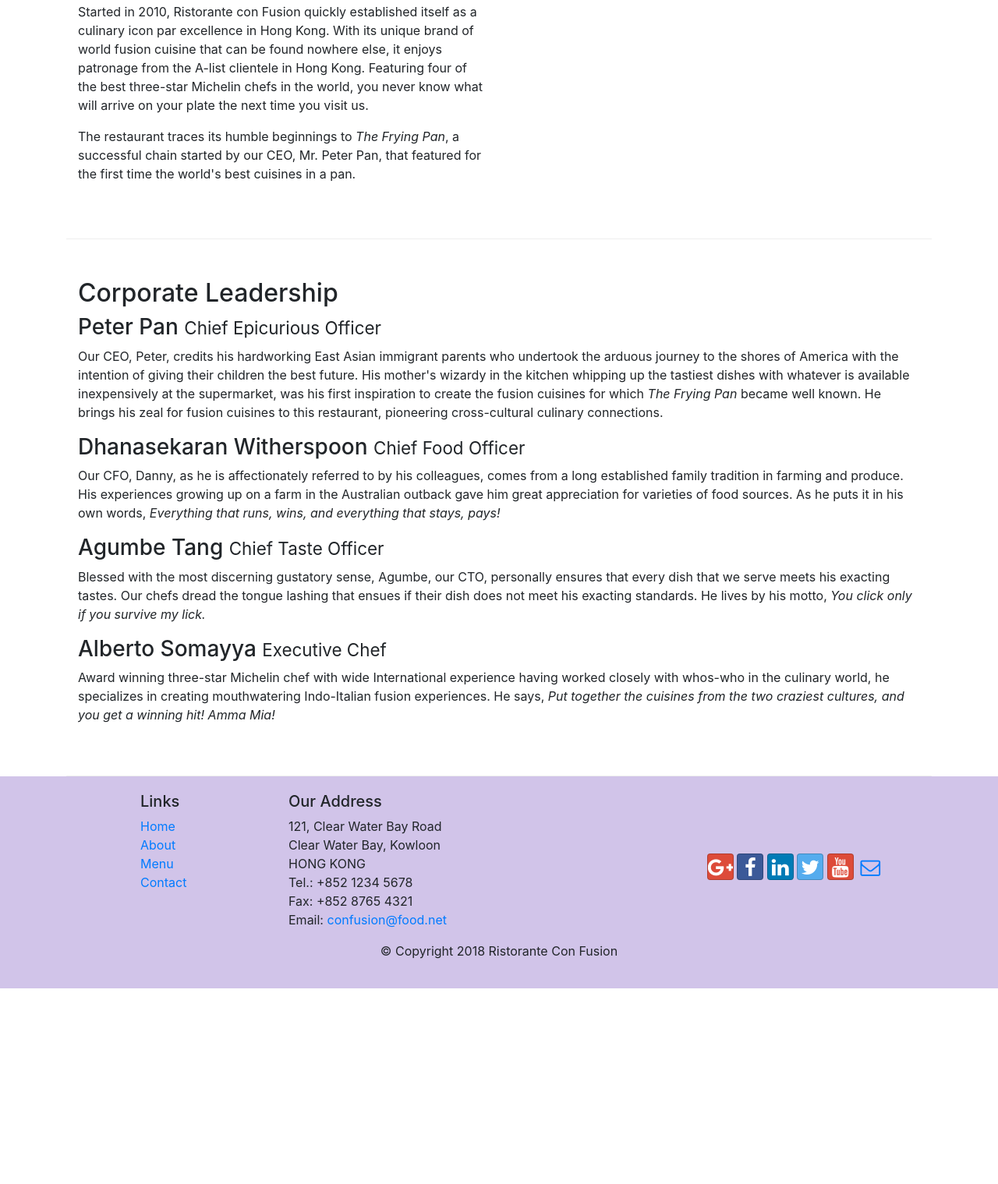
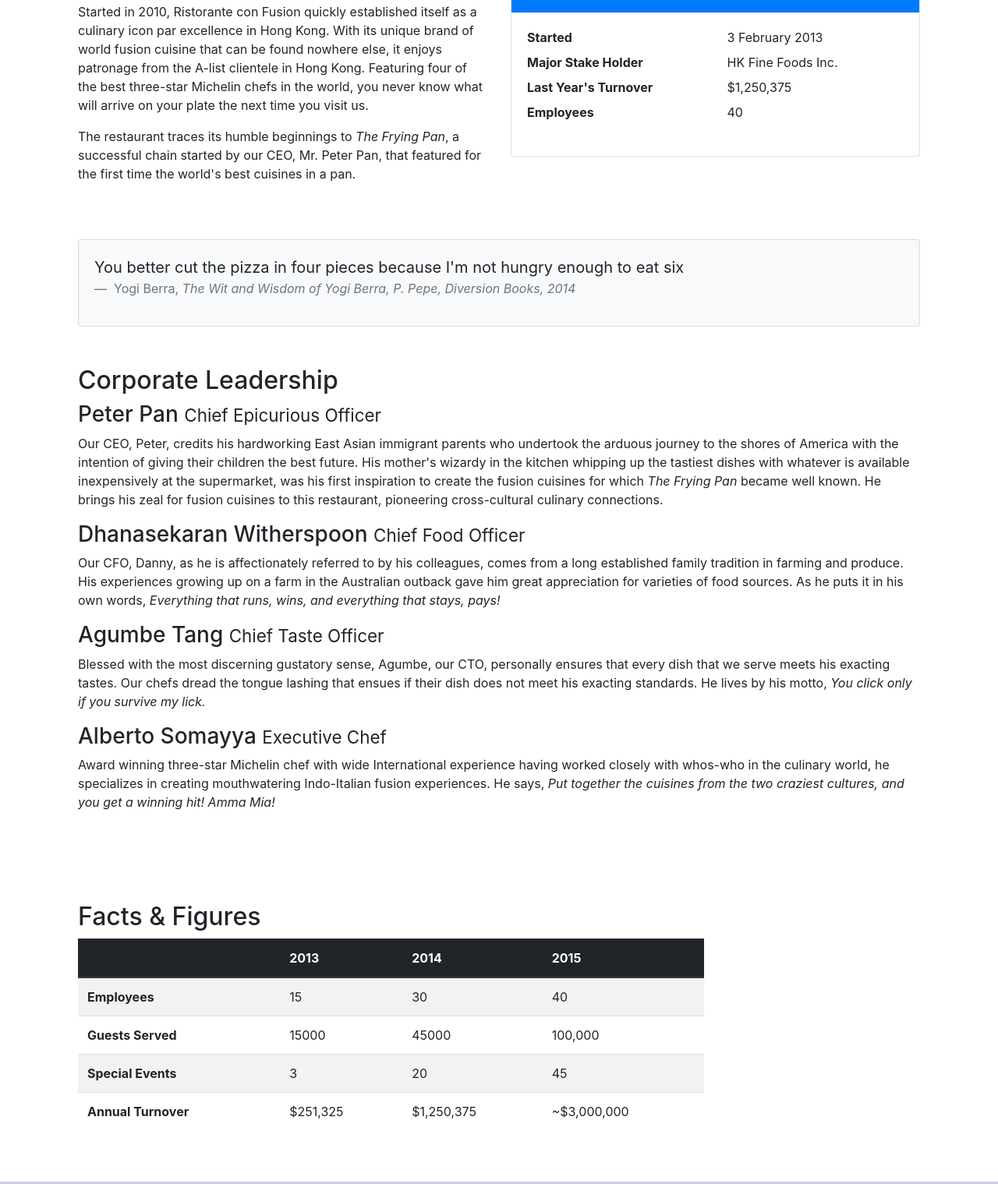
Before and after one commit to shubhampatil5/ConFusion, a website: page aboutus.html in a window 1280 px wide. Shown: the part 558-2077 px from the top of the page at 78% size. Before the commit the page ends 1826 px from the top, so only its background shows below. Drawn offline with nearby package versions, Linux system fonts and the light colour scheme.

Commit message:
Tables and Cards

```diff
--- a/aboutus.html
+++ b/aboutus.html
@@ -29,7 +29,7 @@
                         <li class="nav-item "><a class="nav-link" href="./index.html"><span class="fa fa-home fa-lg"></span> Home</a></li>
                         <li class="nav-item active"><a class="nav-link" href="./aboutus.html"><span class="fa fa-info fa-lg"></span> About</a></li>
                         <li class="nav-item"><a class="nav-link" href="#"><span class="fa fa-list fa-lg"></span> Menu</a></li>
-                        <li class="nav-item"><a class="nav-link" href="#"><span class="fa fa-address-card fa-lg"></span> Contact</a></li>
+                        <li class="nav-item"><a class="nav-link" href="./contactus.html"><span class="fa fa-address-card fa-lg"></span> Contact</a></li>
                     </ul>
                 </div>
         </div>
@@ -67,7 +67,35 @@
                 <p>Started in 2010, Ristorante con Fusion quickly established itself as a culinary icon par excellence in Hong Kong. With its unique brand of world fusion cuisine that can be found nowhere else, it enjoys patronage from the A-list clientele in Hong Kong.  Featuring four of the best three-star Michelin chefs in the world, you never know what will arrive on your plate the next time you visit us.</p>
                 <p>The restaurant traces its humble beginnings to <em>The Frying Pan</em>, a successful chain started by our CEO, Mr. Peter Pan, that featured for the first time the world's best cuisines in a pan.</p>
             </div>
-            <div>
+            <div class="col-sm">
+                <div class="card">
+                    <h3 class="card-header bg-primary text-white">Facts At a Glance</h3>
+                    <div class="card-body">
+                        <dl class="row">
+                            <dt class="col-6">Started</dt>
+                            <dd class="col-6">3 February 2013</dd>
+                            <dt class="col-6">Major Stake Holder</dt>
+                            <dd class="col-6">HK Fine Foods Inc.</dd>
+                            <dt class="col-6">Last Year's Turnover</dt>
+                            <dd class="col-6">$1,250,375</dd>
+                            <dt class="col-6">Employees</dt>
+                            <dd class="col-6">40</dd>
+                        </dl>
+
+                        </dl>
+                    </div>
+                </div>
+
+            </div>
+        </div>
+        <div class="col-12">
+            <div class="card card-body bg-light">
+                <blockquote class="blockquote">
+                    <p class="mb-0">You better cut the  pizza in four pieces because I'm not hungry enough to eat six
+
+                    </p>
+                    <footer class="blockquote-footer"> Yogi Berra, <cite title="Source Title">The Wit and Wisdom of Yogi Berra, P. Pepe, Diversion Books, 2014</cite></footer>
+                </blockquote>
             </div>
         </div>
 
@@ -87,6 +115,53 @@
                 </div>
             </div>
        </div>
+       <div class="row row-content">
+            <div class="col-12 col-sm-9">
+                <h2>Facts &amp; Figures</h2>
+                <div class="table-responsive">
+                    <table class="table table-striped">
+                        <thead class="thead-dark">
+                            <tr>
+                                <th>&nbsp;</th>
+                                <th>2013</th>
+                                <th>2014</th>
+                                <th>2015</th>
+                            </tr>
+                        </thead>
+                        <tbody>
+                            <tr>
+                                <th>Employees</th>
+                                <td>15</td>
+                                <td>30</td>
+                                <td>40</td>
+                            </tr>
+                            <tr>
+                                <th>Guests Served</th>
+                                <td>15000</td>
+                                <td>45000</td>
+                                <td>100,000</td>
+                            </tr>
+                            <tr>
+                                <th>Special Events</th>
+                                <td>3</td>
+                                <td>20</td>
+                                <td>45</td>
+                            </tr>
+                            <tr>
+                                <th>Annual Turnover</th>
+                                <td>$251,325</td>
+                                <td>$1,250,375</td>
+                                <td>~$3,000,000</td>
+                            </tr>
+                        </tbody>
+                    </table>
+                </div>
+            </div>
+
+            <div class="col-12 col-sm-3"> </div>
+
+
+       </div>
 
     </div>
 
@@ -99,7 +174,7 @@
                         <li><a href="./index.html">Home</a></li>
                         <li><a href="#">About</a></li>
                         <li><a href="#">Menu</a></li>
-                        <li><a href="#">Contact</a></li>
+                        <li><a href="./contactus.html">Contact</a></li>
                     </ul>
                 </div>
                 <div class="col-7 col-sm-5">
--- a/css/styles.css
+++ b/css/styles.css
@@ -6,7 +6,7 @@
 .row-content {
 	margin: 0px auto;
 	padding: 50px 0px 50px 0px;
-	border-bottom: 1px ridge;
+	/*border-bottom: 1px ridge; */
 	min-height: 400px;
 }
 .footer {
```
Also changed, not shown: index.html (+2 -2 lines).
